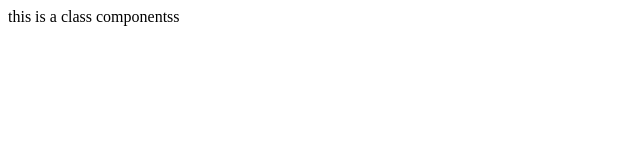
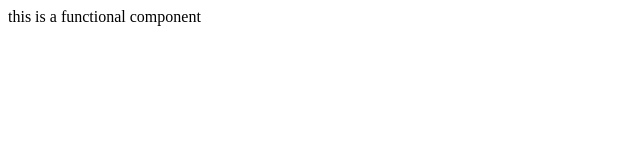
Before and after one commit to domster4444/ddc-workshop, a React (Create React App) app: page / in a window 1280 px wide. Shown: the top 160 px of the page, without its empty margins (0-640 px from the left). Built offline with nearby package versions, Linux system fonts and the light colour scheme.

Commit message:
functional component

```diff
--- a/src/App.js
+++ b/src/App.js
@@ -1,9 +1,7 @@
-import React, { Component } from 'react';
+import React from 'react';
 
-export class App extends Component {
-  render() {
-    return <div>this is a class componentss</div>;
-  }
-}
+const App = () => {
+  return <div>this is a functional component</div>;
+};
 
 export default App;
```
